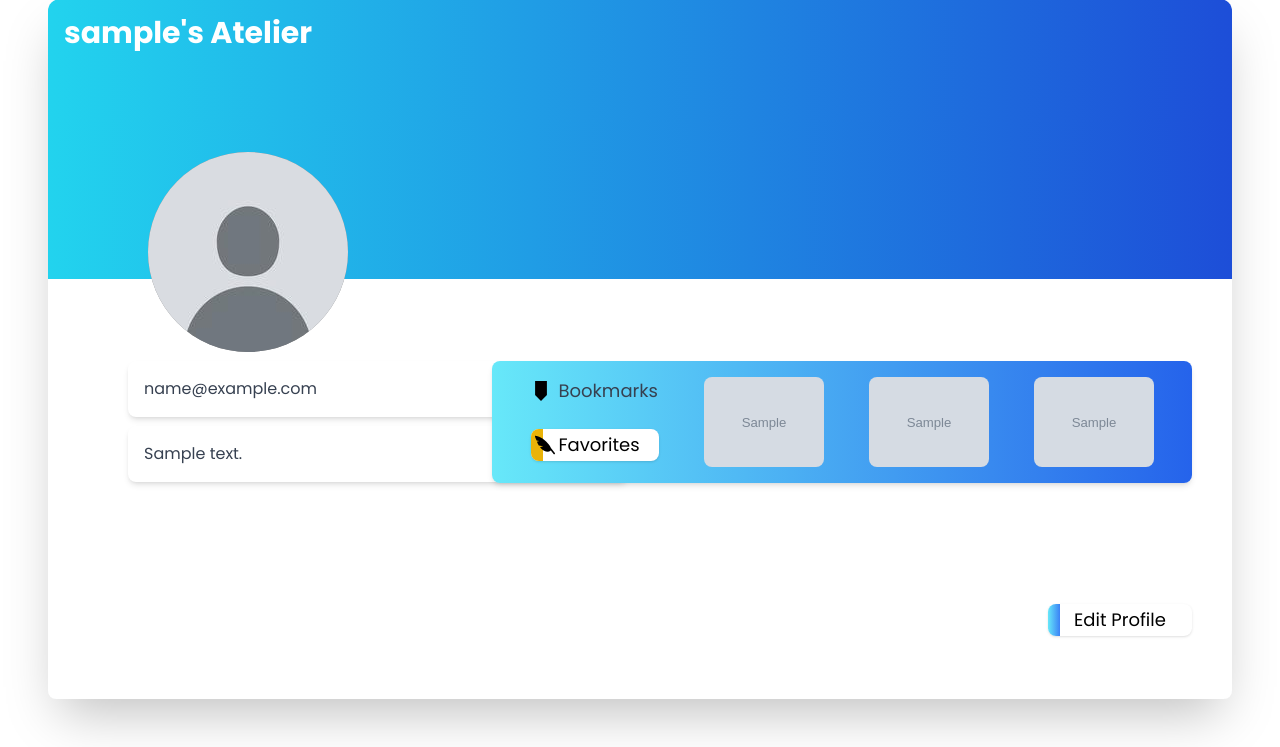
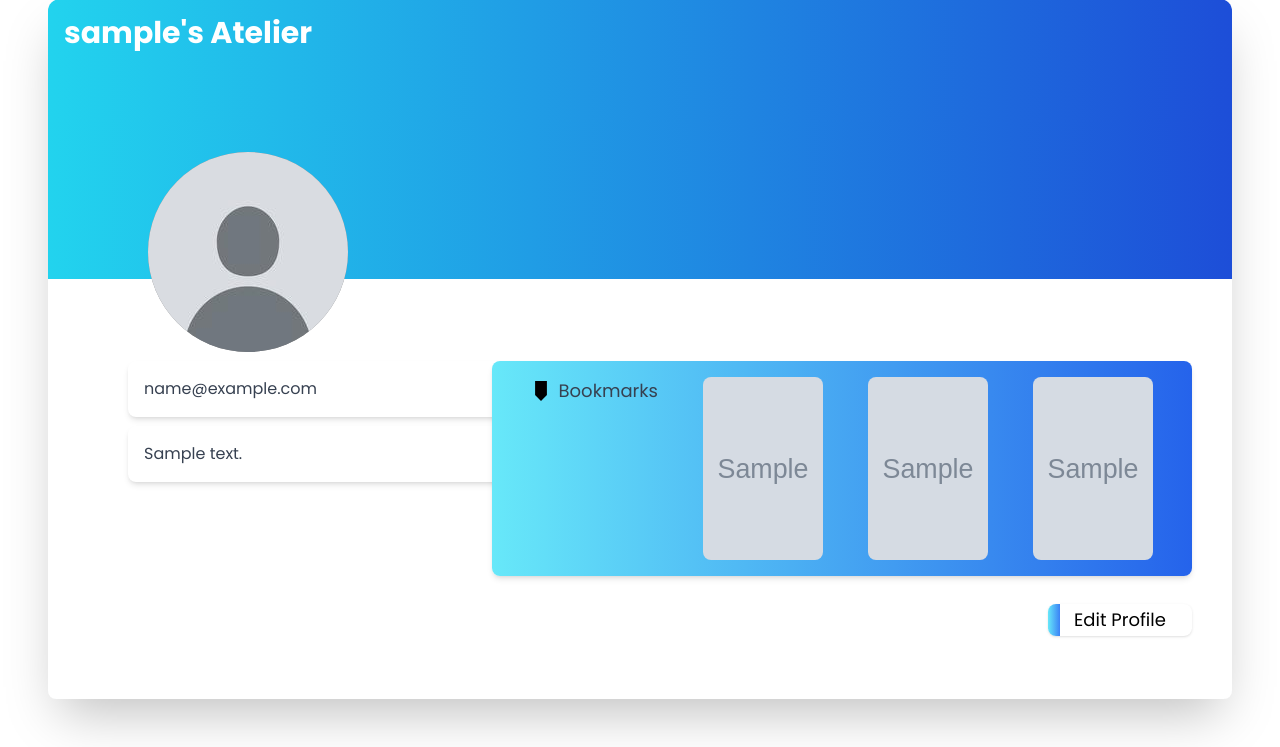
Before and after one commit to D09-PBP2023/proyek-tengah, a Django app: template user_profile/templates/profile.html in a window 1280 px wide. Shown: the part 134-881 px from the top of the page. Run offline with Django 3.2, Linux system fonts and the light colour scheme; the template is opened without the code that fills it: most values are stand-ins (such as "Sample title", 1, 10 or a date in 2020); grey boxes marked "Sample" are stand-in pictures; some libraries are stand-ins or nearby versions.

Commit message:
for fetching

```diff
--- a/user_profile/templates/profile.html
+++ b/user_profile/templates/profile.html
@@ -112,31 +112,12 @@
                         <p class="text-lg text-gray-700 ml-2 hover:text-white">Bookmarks</p>
                     </div>
                 </a>
-                    <div style="display: flex; align-items: center;" class="mt-6">
-                        <button class="button group relative h-8 w-32 overflow-hidden rounded-lg bg-white text-lg shadow">
-                        <span style="display: flex; align-items: center;" class="ml-1">
-                            <div class="absolute inset-0 w-3 bg-yellow-500 transition-all duration-[250ms] ease-out group-hover:w-full"></div>
-                            <span class="hover:fill-white">
-                            <svg fill="#000000" height="20px" width="20px" version="1.1" id="Capa_1" xmlns="http://www.w3.org/2000/svg" xmlns:xlink="http://www.w3.org/1999/xlink" viewBox="0 0 386.12 386.12" xml:space="preserve" transform="rotate(0)matrix(-1, 0, 0, 1, 0, 0)">
-
-                                <g id="SVGRepo_bgCarrier" stroke-width="0"/>
-
-                                <g id="SVGRepo_tracerCarrier" stroke-linecap="round" stroke-linejoin="round"/>
-
-                                <g id="SVGRepo_iconCarrier"> <path d="M382.706,13.965l-1.813-1.639l-2.407,0.423c-1.188,0.209-29.581,5.319-70.04,22.592 c-37.278,15.915-92.112,45.617-141.643,96.734c-37.538,38.741-63.985,72.47-78.607,100.25c-2.484,4.719-4.608,9.258-6.413,13.633 L3.051,349.726c-5.007,6.6-3.716,16.009,2.883,21.016c2.711,2.057,5.896,3.051,9.055,3.051c4.531,0,9.011-2.046,11.961-5.935 l53.353-70.319c3.366,4.992,7.303,7.498,9.054,8.435c13.289,11.773,30.907,17.992,51.003,17.993c0.003,0,0.002,0,0.005,0 c44.028,0,96.975-29.479,141.627-78.853c0.815-0.902,1.623-1.824,2.435-2.751l4.935-5.639l-61.506-20.719l86.285-14.907l1.177-1.979 c11.683-19.646,22.27-41.522,31.465-65.021l1.912-4.886l-44.927-15.135l52.891-9.138l1.134-2.242 c11.25-22.24,19.666-42.234,24.336-57.821C388.697,22.956,385.887,16.843,382.706,13.965z"/> </g>
-
-                            </svg>
-                            </span>
-                            <span class="relative text-black ml-1">Favorites</span>
-                        </span>
-                        </button>
-                    </div>
                 </div>
             </div>
             {% if fav1 %}
             <div class="flex flex-col gap-3" >
             <button id= 1 class="open-button" onclick=showPopup(1)>
-                <img class="rounded-lg hover:brightness-50 lg:w-1/2" src="{{ fav1.cover_image.url }}" alt="Lights" style="width: 120px;" alt="{{ fav1.name }}">
+                <img class="rounded-lg hover:brightness-50 lg:w-1/2" src="{{ fav1.cover_image.url }}" alt="Lights" style="width: 120px; height: 183px;" alt="{{ fav1.name }}">
             </button>
             </div>
             {% else %}
@@ -146,7 +127,7 @@
             {% if fav2 %}
             <div class="flex flex-col gap-3">
             <button id= 2 class="open-button" onclick=showPopup(2)>
-                <img class="rounded-lg hover:brightness-50" src="{{ fav2.cover_image.url }}" alt="Lights" style="width: 120px;" alt="{{ fav2.name }}">
+                <img class="rounded-lg hover:brightness-50" src="{{ fav2.cover_image.url }}" alt="Lights" style="width: 120px; height: 183px;" alt="{{ fav2.name }}">
             </button>
             </div>
             {% else %}
@@ -156,7 +137,7 @@
             {% if fav3 %}
             <div class="flex flex-col gap-3">
             <button id= 3 class="open-button" onclick=showPopup(3)>
-                <img class="rounded-lg hover:brightness-50" src="{{ fav3.cover_image.url }}" alt="Lights" style="width: 120px;" alt="{{ fav3.name }}">
+                <img class="rounded-lg hover:brightness-50" src="{{ fav3.cover_image.url }}" alt="Lights" style="width: 120px; height: 183px;" alt="{{ fav3.name }}">
             </button>
             </div>
             {% else %}
@@ -269,6 +250,10 @@
         formData.append("favId", tmp)
         buku = await getBuku(id)
         let gambar = document.getElementById(tmp);
+        if (gambar.style.height === '183px'){
+            gambar.removeAttribute('style');
+            gambar.classList.remove('flex', 'flex-col', 'gap-3', 'hover:bg-blue-400', 'rounded-lg', 'border-dotted', 'border-2', 'border-grey-800');
+        }
         fetch("{% url 'user_profile:add_favorite' %}", {
             method: "POST",
             body: formData
```
